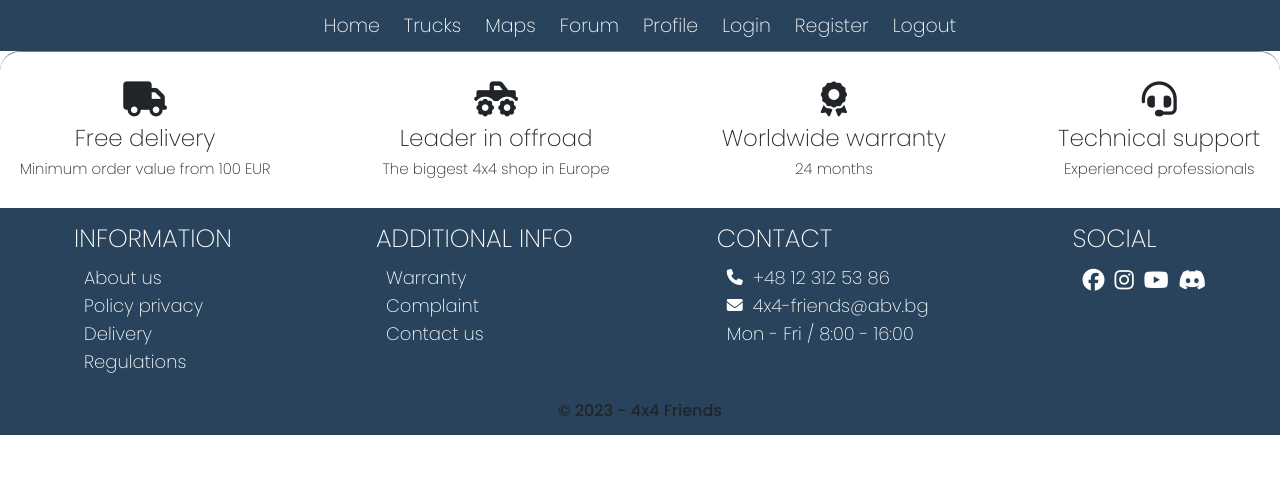
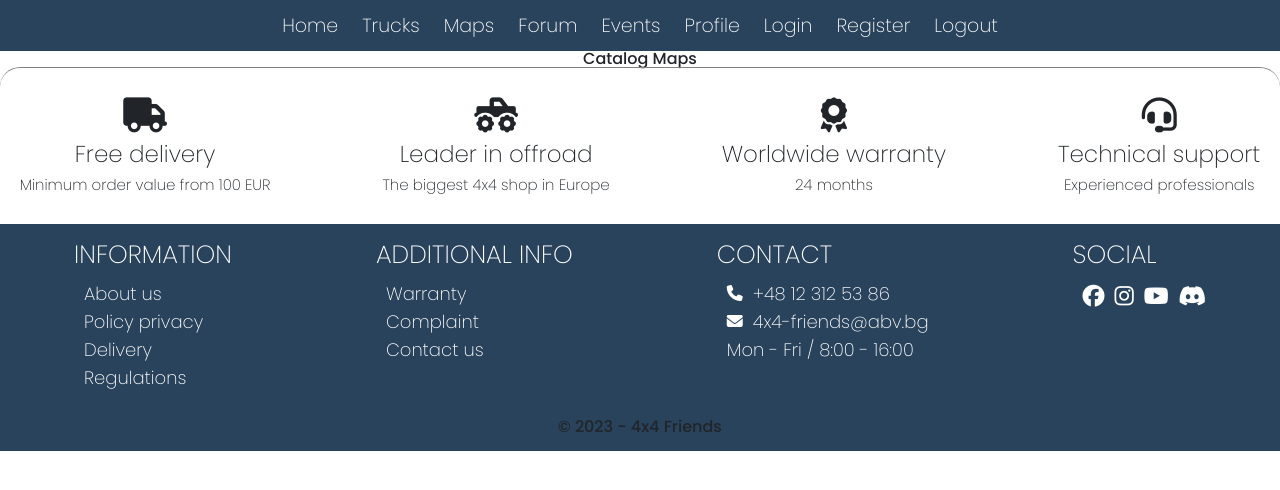
Before and after one commit to Ali-Musli/4x4.Friends-React.Redux, a React (Create React App) app: page /maps in a window 1280 px wide. Shown: the top 490 px of the page. Built offline with nearby package versions, Linux system fonts and the light colour scheme.

Commit message:
App component added

```diff
--- a/src/App.js
+++ b/src/App.js
@@ -7,6 +7,7 @@ import Footer from './components/Footer/Footer';
 import Catalog from './components/Catalog/Catalog';
 import ScrollToTop from './components/ScrollToTop/ScrollToTop'
 import store from './redux';
+import Maps from './components/Maps/Maps';
 
 
 function App() {
@@ -18,6 +19,7 @@ function App() {
         <Routes>
           <Route path='/' element={<WelcomePage />} />
           <Route path='/catalog' element={<Catalog />} />
+          <Route path='/maps' element={<Maps />} />
         </Routes>
 
         <Footer />
--- /dev/null
+++ b/src/components/Maps/Maps.js
@@ -0,0 +1,7 @@
+const Maps = ( ) => {
+    return (
+        <div>Catalog Maps</div>
+    )
+}
+
+export default Maps
--- a/src/components/Navigation/Navigation.js
+++ b/src/components/Navigation/Navigation.js
@@ -8,8 +8,9 @@ const Navigation = () => {
             <ul className={style["ul-list"]}>
                 <li className={style["ul-list-item"]}><Link to="/">Home</Link></li>
                 <li className={style["ul-list-item"]}><Link to="/catalog">Trucks</Link></li>
-                <li className={style["ul-list-item"]}><a>Maps</a></li>
+                <li className={style["ul-list-item"]}><Link to="/maps">Maps</Link></li>
                 <li className={style["ul-list-item"]}><a>Forum</a></li>
+                <li className={style["ul-list-item"]}><a>Events</a></li>
                 <li className={style["ul-list-item"]}><a>Profile</a></li>
                 <li className={style["ul-list-item"]}><a>Login</a></li>
                 <li className={style["ul-list-item"]}><a>Register</a></li>
```
Also changed, not shown: src/components/Maps/Maps.module.css (added), 1 other file (tests, documents, lock files or other folders).
